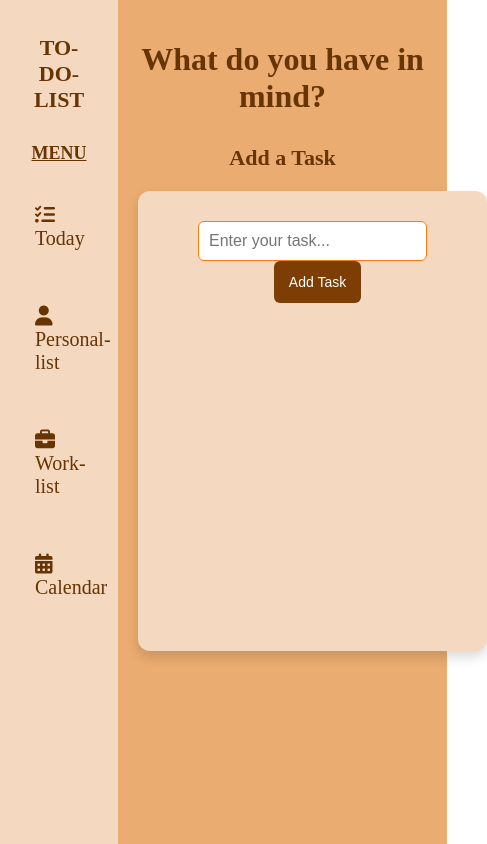
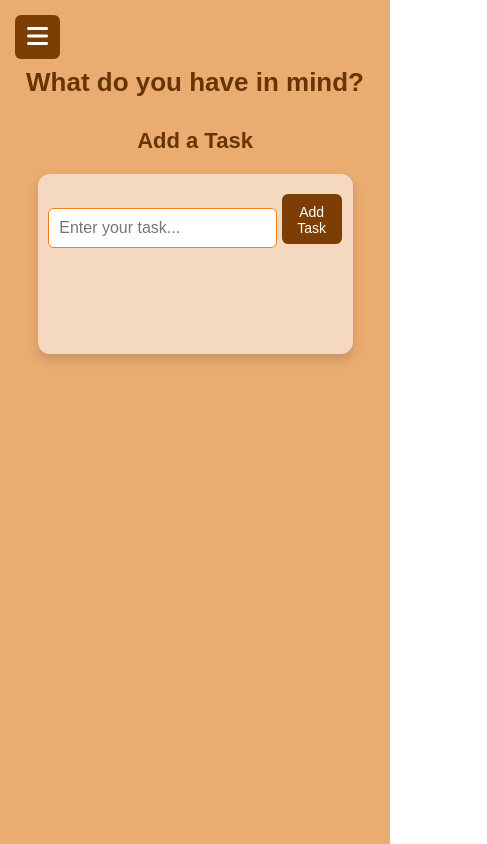
Before and after one commit to daisykiruy/TO-DO-LIST-typescript-, a website: page index.html in a window 390 px wide. Shown: the whole page, 487 px wide, since content can reach past the window. Drawn offline with Linux system fonts and the light colour scheme.

Commit message:
responsiveness added

```diff
--- a/index.html
+++ b/index.html
@@ -1,3 +1,4 @@
+
 <!DOCTYPE html>
 <html lang="en">
 <head>
@@ -6,47 +7,37 @@
   <title>TO-DO-LIST</title>
   <link rel="stylesheet" href="style.css">
 
-    <!--fonts-->
+  <!-- fonts -->
   <link rel="stylesheet" href="https://cdnjs.cloudflare.com/ajax/libs/font-awesome/6.5.0/css/all.min.css">
-
 </head>
 <body class="today-page">
 
-    <div class="sidebar-container">
-        <h1 class="heading-one">
-            TO-DO-LIST
-        </h1>
-        <h2 class="heading-two">
-            MENU
-        </h2>
+  <!-- Sidebar -->
+  <div class="sidebar-container" id="sidebar">
+    <h1 class="heading-one">TO-DO-LIST</h1>
+    <h2 class="heading-two">MENU</h2>
     <ul class="sidebar-menu">
       <li><a href="index.html"><i class="fa-solid fa-list-check"></i> Today</a></li>
       <li><a href="personal.html"><i class="fa-solid fa-user"></i> Personal-list</a></li>
       <li><a href="work.html"><i class="fa-solid fa-briefcase"></i> Work-list</a></li>
       <li><a href="calendar.html"><i class="fa-solid fa-calendar-days"></i> Calendar</a></li>
     </ul>
-
   </div>
 
+  <!-- Main -->
+  <div class="main-container">
+    <!-- Hamburger button (mobile only) -->
+    <button class="hamburger" id="hamburger">
+      <i class="fa-solid fa-bars"></i>
+    </button>
 
-    <div class="main-container">
-        <h1 class="heading-one">
-            What do you have in mind?
-        </h1>
-        <h2 class="heading-two">
-            Add a Task
-        </h2>
+    <h1 class="heading-one">What do you have in mind?</h1>
+    <h2 class="heading-two">Add a Task</h2>
     <div class="card">
-
       <input type="text" class="task-input" placeholder="Enter your task..." />
       <button class="addTask-btn">Add Task</button>
     </div>
-
-
-
   </div>
-
-
 
   <script src="main.js"></script>
 </body>
--- a/main.js
+++ b/main.js
@@ -130,3 +130,32 @@ function toggleComplete(id) {
 // Initial load
 loadTasks();
 renderTasks();
+// =============================
+// ✅ Hamburger Menu Integration
+// =============================
+var hamburger = document.getElementById("hamburger");
+var sidebar = document.getElementById("sidebar");
+if (hamburger && sidebar) {
+    // Create overlay
+    var overlay_1 = document.createElement("div");
+    overlay_1.classList.add("overlay");
+    document.body.appendChild(overlay_1);
+    // Toggle sidebar + overlay
+    hamburger.addEventListener("click", function () {
+        sidebar.classList.toggle("active");
+        overlay_1.classList.toggle("active");
+        // Toggle icon between bars and X
+        if (hamburger.innerHTML.includes("fa-bars")) {
+            hamburger.innerHTML = "<i class=\"fa-solid fa-xmark\"></i>";
+        }
+        else {
+            hamburger.innerHTML = "<i class=\"fa-solid fa-bars\"></i>";
+        }
+    });
+    // Close sidebar on overlay click
+    overlay_1.addEventListener("click", function () {
+        sidebar.classList.remove("active");
+        overlay_1.classList.remove("active");
+        hamburger.innerHTML = "<i class=\"fa-solid fa-bars\"></i>";
+    });
+}
--- a/style.css
+++ b/style.css
@@ -1,18 +1,23 @@
+/* =====================
+   BASE LAYOUT
+   ===================== */
 body {
   margin: 0;
   padding: 0;
-  display: flex;           /* Put sidebar and main side by side */
-  height: 100vh;           /* Full viewport height */
+  display: flex;           /* Sidebar + main side by side */
+  height: 100vh;
+  flex-direction: row;     /* default row layout */
+  overflow-x: hidden;      /* stop sideways scroll globally */
+  font-family: sans-serif;
 }
 
 :root {
-  --color-primary: #7c3e04;   /* Dark blue-gray */
-  --color-secondary: #f37d0f; /* Muted purple-gray */
-  --color-accent: #ebac71;    /* Soft rose */
-  --color-bg:#f4d9c0;        /* Light background */
-  --color-text:#673404;      /* Dark text */
+  --color-primary: #7c3e04;
+  --color-secondary: #f37d0f;
+  --color-accent: #ebac71;
+  --color-bg: #f4d9c0;
+  --color-text: #673404;
 }
-/* Default (Today page) already in :root */
 
 /* Personal page theme */
 .personal-page {
@@ -33,16 +38,20 @@ body {
 }
 
 .sidebar-container {
-  width: 20%;                  /* Fixed width for sidebar */
+  width: 20%;
   background-color: var(--color-bg);
   padding: 20px;
+  transition: left 0.3s ease;
+  z-index: 1000;
 }
+
 .sidebar-container .heading-one {
   font-size: 22px;
   margin-bottom: 30px;
   text-align: center;
   color: var(--color-text);
 }
+
 .sidebar-container .heading-two {
   font-size: 18px;
   margin-bottom: 10px;
@@ -69,7 +78,6 @@ body {
   padding: 15px 15px;
   display: block;
   border-radius: 6px;
-
 }
 
 .sidebar-menu li a:hover {
@@ -78,44 +86,42 @@ body {
 }
 
 .main-container {
-  width: 80%;                  /* Takes remaining space */
+  width: 80%;
   background-color: var(--color-accent);
   padding: 20px;
   justify-content: center;
   align-items: center;
   text-align: center;
-
+  box-sizing: border-box;
 }
 
 .main-container .heading-one {
   font-size: 32px;
   margin-bottom: 30px;
-  text-align: center;
   color: var(--color-text);
 }
+
 .main-container .heading-two {
   font-size: 22px;
   margin-bottom: 20px;
-  text-align: center;
   color: var(--color-text);
 }
+
 .card {
   background-color: var(--color-bg);
   padding: 30px;
   border-radius: 12px;
   width: 100%;
   max-width: 800px;
-  height: 400px;             /* Tall card */
+  height: 400px;
   overflow: hidden;
   box-shadow: 0 6px 12px rgba(0,0,0,0.15);
-  display:inline-block;
-  align-items: flex-start;    /* Keep content at the top */
-  gap: 10px;
   margin: 0 auto;
+  box-sizing: border-box;
 }
 
 .task-input {
-  flex: 1;                    /* Take available width */
+  flex: 1;
   padding: 10px;
   font-size: 16px;
   border: 1px solid var(--color-secondary);
@@ -123,15 +129,15 @@ body {
 }
 
 .addTask-btn {
-  padding: 10px 15px;         /* Small button */
+  padding: 10px 15px;
   font-size: 14px;
   border: none;
   border-radius: 6px;
   background-color: var(--color-primary);
   color: #fff;
   cursor: pointer;
-  margin-left: 10px;          /* Space between input & button */
-  height: 42px;               /* Align with input */
+  margin-left: 10px;
+  height: 42px;
   transition: background 0.3s;
 }
 
@@ -140,6 +146,106 @@ body {
 }
 
 .input-row {
-  display: flex;              /* Put input & button in one row */
+  display: flex;
   width: 100%;
 }
+
+/* =====================
+   HAMBURGER MENU
+   ===================== */
+.hamburger {
+  display: none; /* hidden by default */
+  position: absolute;
+  top: 15px;
+  left: 15px;
+  background: var(--color-primary);
+  color: #fff;
+  border: none;
+  font-size: 24px;
+  border-radius: 6px;
+  padding: 8px 12px;
+  cursor: pointer;
+  z-index: 1001;
+}
+
+.overlay {
+  display: none;
+  position: fixed;
+  top: 0; left: 0;
+  width: 100%; height: 100%;
+  background: rgba(0,0,0,0.5);
+  z-index: 999;
+}
+.overlay.active {
+  display: block;
+}
+
+/* =====================
+   RESPONSIVE BEHAVIOR
+   ===================== */
+
+/* Large screens (desktops ≥1200px) */
+@media (min-width: 1200px) {
+  .sidebar-container { width: 20%; }
+  .main-container { width: 80%; }
+}
+
+/* Tablets (≤992px) */
+@media (max-width: 992px) {
+  .sidebar-container { width: 25%; }
+  .main-container { width: 75%; }
+  .main-container .heading-one { font-size: 26px; }
+  .card { height: auto; padding: 40px 20px; }
+}
+
+/* Mobiles (≤768px) */
+@media (max-width: 768px) {
+  body {
+    flex-direction: column;
+    overflow-x: hidden;  /* no sideways scroll */
+    overflow-y: auto;    /* allow vertical scroll only */
+  }
+
+  .sidebar-container {
+    position: fixed;
+    top: 0;
+    left: -100%;
+    width: 250px;
+    height: 100%;
+    box-shadow: 2px 0 8px rgba(0,0,0,0.3);
+    background: var(--color-bg);
+    transition: left 0.3s ease;
+  }
+  .sidebar-container.active { left: 0; }
+
+  .hamburger { display: block; }
+
+  .main-container {
+    width: 100%;
+    margin: 0;
+    padding: 50px 20px;
+    min-height: 100vh;
+    box-sizing: border-box;
+  }
+
+  .card {
+    width: 90%;
+    max-width: 100%;
+    height: auto;
+    padding: 20px 2px;
+    margin: 0 auto;
+  }
+
+  .input-row {
+    flex-direction: column;
+    gap: 10px;
+  }
+
+  .addTask-btn {
+    margin: 0;
+    height: 50px;
+    width: 60px;
+
+
+  }
+}
```
Also changed, not shown: main.ts (+35 -0 lines). Lines whose indentation alone changed are shown as unchanged.
